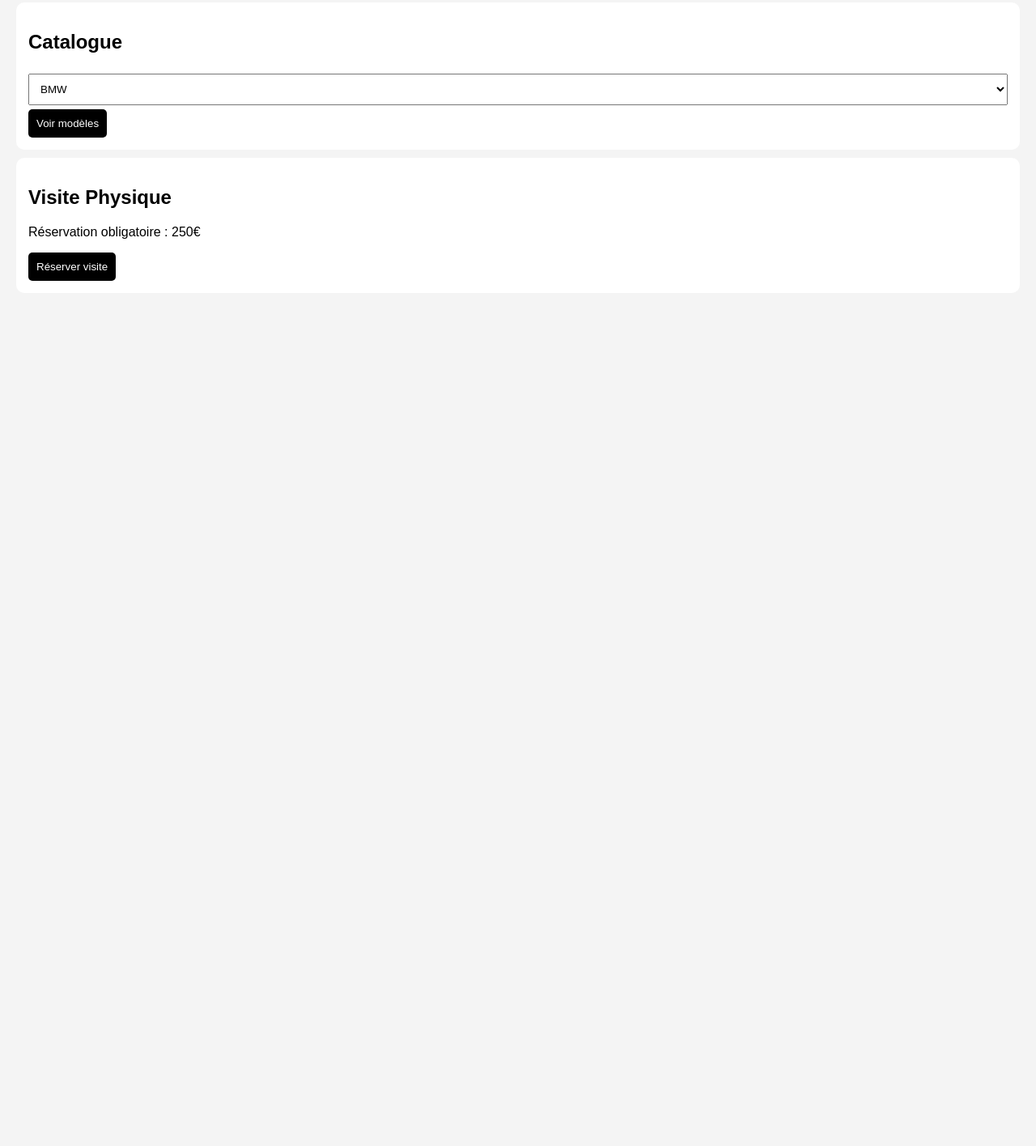
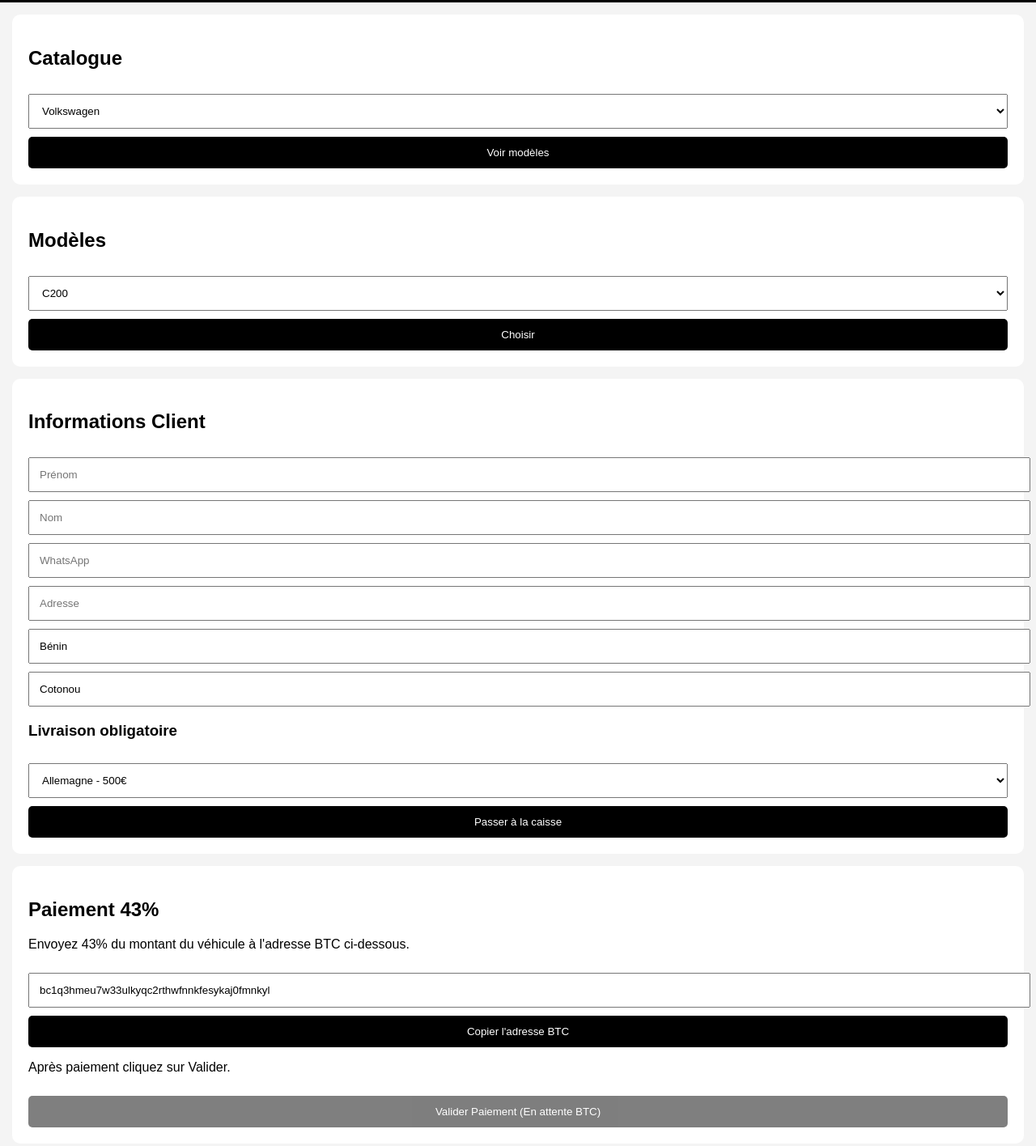
Before and after one commit to PHA-1PDG/auto-eu-osiris, a plain HTML site: page index.html in a window 1280 px wide. Shown: the part 171-1587 px from the top of the page at 81% size. Before the commit the page ends 800 px from the top, so only its background shows below. Drawn offline with Linux system fonts and the light colour scheme.

Commit message:
Update index.html

```diff
--- a/index.html
+++ b/index.html
@@ -5,99 +5,87 @@
   <meta name="viewport" content="width=device-width, initial-scale=1.0">
   <title>AUTO.EU OSIRIS</title>
   <style>
-body{font-family:Arial;margin:0;background:#f4f4f4}
-header{background:#000;color:#fff;padding:15px;text-align:center}
-.container{padding:20px}
-.card{background:#fff;padding:15px;margin:10px 0;border-radius:10px}
-button{padding:10px;border:none;background:#000;color:#fff;border-radius:5px}
-input,select{width:100%;padding:10px;margin:5px 0}
-.hidden{display:none}
-.code{background:#eee;padding:10px;border-radius:5px;word-break:break-all}
+    body {font-family: Arial, sans-serif; background:#f4f4f4; margin:0;}
+    header {background:#000; color:#fff; padding:30px; text-align:center;}
+    .box {background:#fff; margin:15px; padding:20px; border-radius:10px;}
+    select,input,button {width:100%; padding:12px; margin-top:10px;}
+    button {background:#000; color:#fff; border:none; border-radius:5px;}
+    #validerPaiement:disabled {opacity:0.5;}
   </style>
 </head>
 <body>
+
 <header>
 <h1>AUTO.EU OSIRIS</h1>
 <p>Achat sécurisé - 43% maintenant, le reste après réception</p>
 </header>
 
-<div class="container">
-
-<div class="card">
+<div class="box">
 <h2>Catalogue</h2>
 <select id="marque">
+<option>Volkswagen</option>
+<option>Mercedes</option>
 <option>BMW</option>
-<option>Audi</option>
-<option>Mercedes</option>
-<option>Volkswagen</option>
-<option>Toyota</option>
 </select>
-<button onclick="showModels()">Voir modèles</button>
+<button>Voir modèles</button>
 </div>
 
-<div class="card hidden" id="models">
+<div class="box">
 <h2>Modèles</h2>
-<select id="model">
+<select id="modele">
+<option>C200</option>
+<option>Golf 8</option>
 <option>X5</option>
-<option>A4</option>
-<option>C200</option>
-<option>Golf</option>
-<option>Hilux</option>
 </select>
-<button onclick="showForm()">Choisir</button>
+<button>Choisir</button>
 </div>
 
-<div class="card hidden" id="form">
+<div class="box">
 <h2>Informations Client</h2>
-<input placeholder="Nom" id="nom">
-<input placeholder="Prénom" id="prenom">
-<input placeholder="WhatsApp" id="whatsapp">
-<input placeholder="Téléphone" id="tel">
-<input placeholder="Pays" id="pays">
-<input placeholder="Adresse de livraison" id="adresse">
+<input id="prenom" placeholder="Prénom">
+<input id="nom" placeholder="Nom">
+<input id="whatsapp" placeholder="WhatsApp">
+<input placeholder="Adresse">
+<input value="Bénin">
+<input value="Cotonou">
 
 <h3>Livraison obligatoire</h3>
-<select id="livraison">
-<option value="500">Allemagne - 500€</option>
-<option value="745">Hors Allemagne - 745€</option>
+<select>
+<option>Allemagne - 500€</option>
 </select>
-
-<button onclick="showPayment()">Passer à la caisse</button>
+<button onclick="passerCaisse()">Passer à la caisse</button>
 </div>
 
-<div class="card hidden" id="payment">
+<div class="box">
 <h2>Paiement 43%</h2>
 <p>Envoyez 43% du montant du véhicule à l'adresse BTC ci-dessous.</p>
-<p>Votre commission (5%) est prélevée automatiquement.</p>
-<div class="code" id="btcaddr">bc1q3hmeu7w33ulkyqc2rthwfnnkfesykaj0fmnkyl</div>
-<button onclick="copyBTC()">Copier l'adresse BTC</button>
+<input value="bc1q3hmeu7w33ulkyqc2rthwfnnkfesykaj0fmnkyl" readonly>
+<button onclick="copierBTC()">Copier l'adresse BTC</button>
 <p>Après paiement cliquez sur Valider.</p>
-<button onclick="generateReceipt()">Valider Paiement</button>
+<button id="validerPaiement" disabled>Valider Paiement (En attente BTC)</button>
 </div>
 
-<div class="card hidden" id="receipt">
+<div class="box" id="recu" style="display:none;">
 <h2>Reçu</h2>
-<p id="rec"></p>
-</div>
-
-<div class="card">
-<h2>Visite Physique</h2>
-<p>Réservation obligatoire : 250€</p>
-<button onclick="alert('Paiement requis pour obtenir l\\'adresse exacte')">Réserver visite</button>
-</div>
-
+<p id="commande"></p>
+<p id="nomclient"></p>
+<p id="whats"></p>
+<p id="date"></p>
 </div>
 
 <script>
-function showModels(){document.getElementById('models').classList.remove('hidden')}
-function showForm(){document.getElementById('form').classList.remove('hidden')}
-function showPayment(){document.getElementById('payment').classList.remove('hidden')}
-function copyBTC(){navigator.clipboard.writeText(document.getElementById('btcaddr').innerText);alert('Adresse BTC copiée');}
-function generateReceipt(){
-let d=new Date();
-let cmd='CMD-'+Math.floor(Math.random()*1000000);
-document.getElementById('receipt').classList.remove('hidden');
-document.getElementById('rec').innerHTML="Commande: "+cmd+"<br>Nom: "+document.getElementById('nom').value+"<br>WhatsApp: "+document.getElementById('whatsapp').value+"<br>Date: "+d.toLocaleString();
+function copierBTC(){
+ navigator.clipboard.writeText("bc1q3hmeu7w33ulkyqc2rthwfnnkfesykaj0fmnkyl");
+ alert("Adresse BTC copiée");
+}
+
+function passerCaisse(){
+ let cmd = "CMD-" + Math.floor(Math.random()*999999);
+ document.getElementById("recu").style.display="block";
+ document.getElementById("commande").innerText="Commande: "+cmd;
+ document.getElementById("nomclient").innerText="Nom: "+document.getElementById("prenom").value;
+ document.getElementById("whats").innerText="WhatsApp: "+document.getElementById("whatsapp").value;
+ document.getElementById("date").innerText="Date: "+new Date().toLocaleString();
 }
 </script>
 
```
Lines whose indentation alone changed are shown as unchanged.
